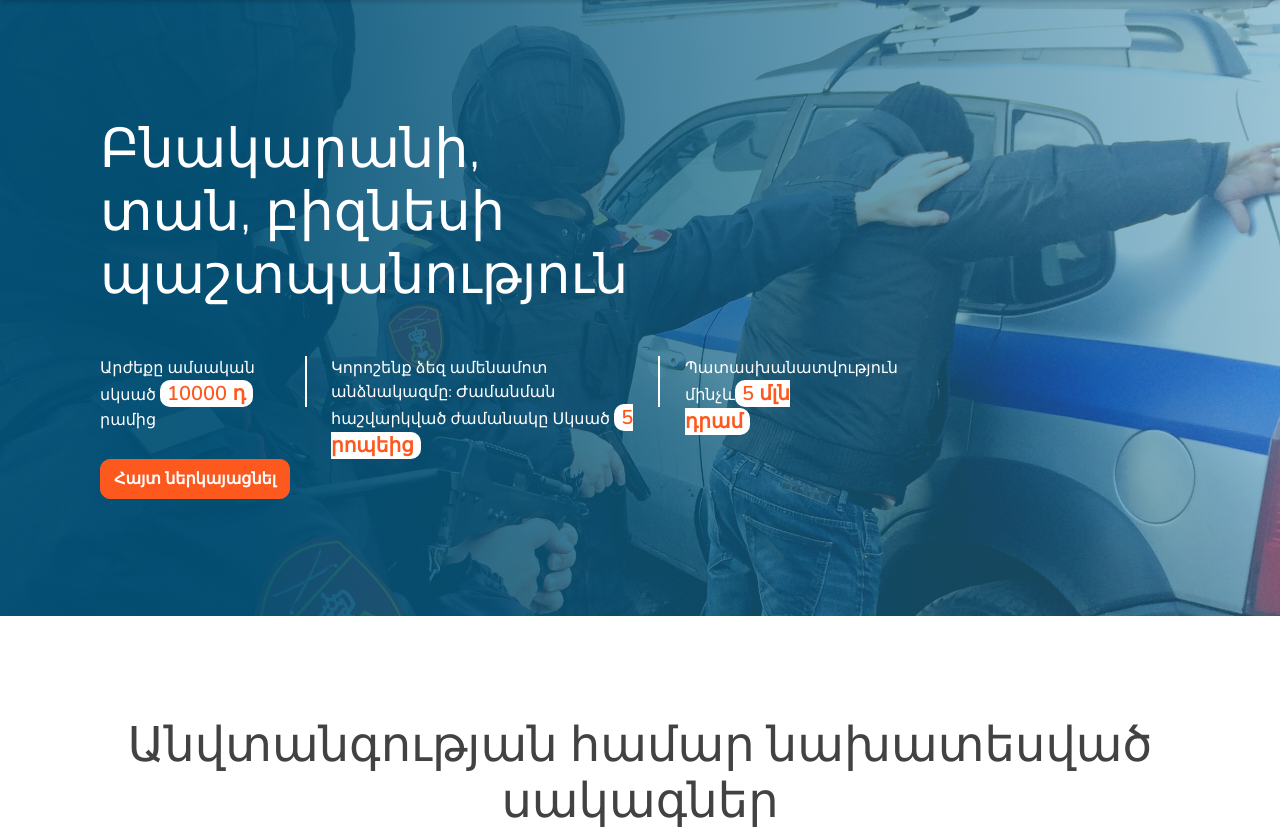
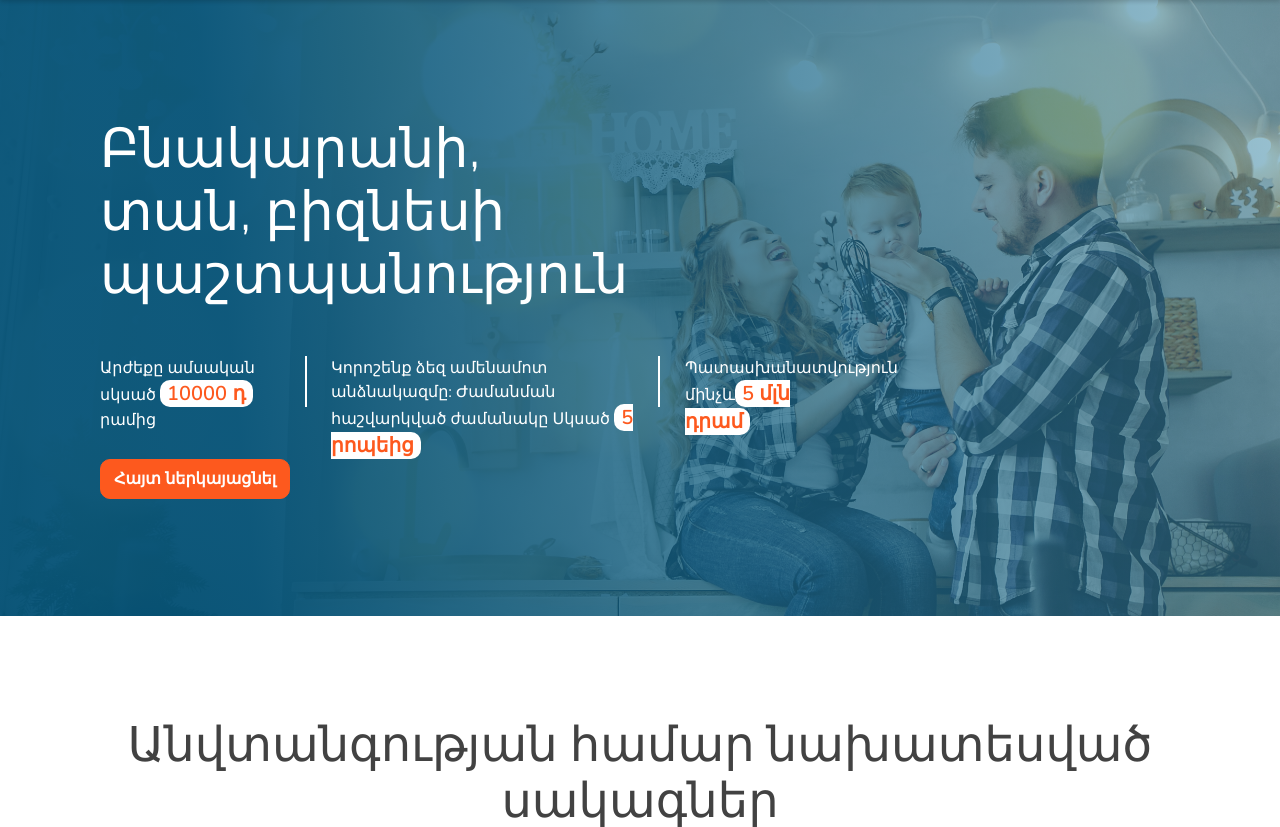
Before and after one commit to Elvira-g/fort_am, a PHP site: page / in a window 1280 px wide. Shown: the part 90-917 px from the top of the page. Run offline with PHP 8.4, Linux system fonts and the light colour scheme; some libraries are stand-ins or nearby versions.

Commit message:
feat: change hero image

```diff
--- a/fort/css/style.css
+++ b/fort/css/style.css
@@ -598,7 +598,7 @@ input[type="checkbox"]:checked + label:after {
     width: 100%;
     padding: 117px 0;
     box-sizing: border-box;
-    background-image: url(../assets/img/hero.jpg);
+    background-image: url(../assets/img/hero.png);
     background-repeat: no-repeat;
     background-position: center;
     background-size: cover;
```
Also changed, not shown: fort/assets/img/hero.png (added).
